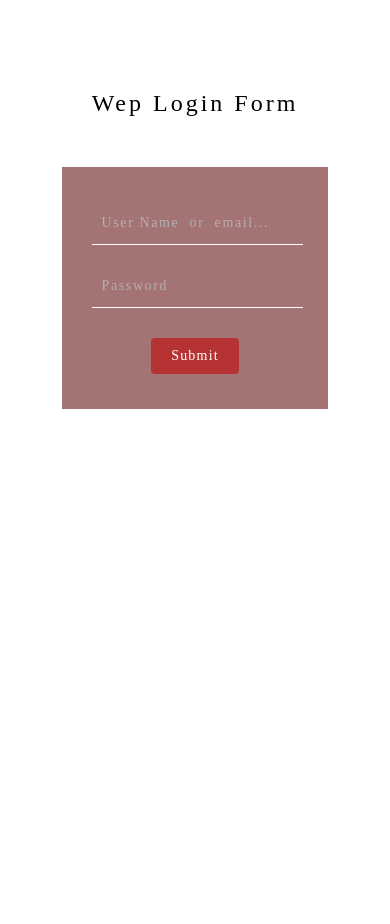
After one commit to lyaleaz/MyProject, a Django app: page /Login/ in a window 390 px wide. The commit adds this page. Run offline with Django 4.2, Linux system fonts and the light colour scheme.

Commit message:
register

```diff
--- a/gotrip/gotrip/settings.py
+++ b/gotrip/gotrip/settings.py
@@ -82,6 +82,7 @@ DATABASES = {
     'default': {
         'ENGINE': 'django.db.backends.sqlite3',
         'NAME': BASE_DIR / 'db.sqlite3',
+
     }
 }
 
@@ -126,4 +127,4 @@ STATIC_URL = 'static/'
 # https://docs.djangoproject.com/en/4.0/ref/settings/#default-auto-field
 
 DEFAULT_AUTO_FIELD = 'django.db.models.BigAutoField'
-CRISPY_TEMPLATE_PACK = 'bootstrap4'
+STATIC_ROOT = os.path.join(BASE_DIR , 'assets')
--- a/gotrip/gotrip/urls.py
+++ b/gotrip/gotrip/urls.py
@@ -16,7 +16,8 @@ Including another URLconf
 from django.contrib import admin
 from django.urls import path, include
 
+
 urlpatterns = [
     path('admin/', admin.site.urls),
-    path('', include('users.urls'))
+    path('', include('users.urls')),
 ]
--- /dev/null
+++ b/gotrip/users/templates/users/Login.html
@@ -0,0 +1,338 @@
+
+<!DOCTYPE html>
+<html>
+
+<head>
+<title>Log in page</title>
+<meta name="viewport" content="width=device-width, initial-scale=1">
+<meta http-equiv="Content-Type" content="text/html; charset=utf-8" />
+<meta name="keywords" content="Gaming Login Form Widget Tab Form,Login Forms,Sign up Forms,Registration Forms,News letter Forms,Elements"/>
+<script type="application/x-javascript"> addEventListener("load", function() { setTimeout(hideURLbar, 0); }, false); function hideURLbar(){ window.scrollTo(0,1); } </script>
+<style>
+
+html,body,div,span,applet,object,iframe,h1,h2,h3,h4,h5,h6,p,blockquote,pre,a,abbr,acronym,address,big,cite,code,del,dfn,em,img,ins,kbd,q,s,samp,small,strike,strong,sub,sup,tt,var,b,u,i,dl,dt,dd,ol,nav ul,nav li,fieldset,form,label,legend,table,caption,tbody,tfoot,thead,tr,th,td,article,aside,canvas,details,embed,figure,figcaption,footer,header,hgroup,menu,nav,output,ruby,section,summary,time,mark,audio,video{margin:0;padding:0;border:0;font-size:100%;font:inherit;vertical-align:baseline;}
+article, aside, details, figcaption, figure,footer, header, hgroup, menu, nav, section {display: block;}
+ol,ul{list-style:none;margin:0px;padding:0px;}
+blockquote,q{quotes:none;}
+blockquote:before,blockquote:after,q:before,q:after{content:'';content:none;}
+table{border-collapse:collapse;border-spacing:0;}
+/* start editing from here */
+a{text-decoration:none;}
+.txt-rt{text-align:right;}/* text align right */
+.txt-lt{text-align:left;}/* text align left */
+.txt-center{text-align:center;}/* text align center */
+.float-rt{float:right;}/* float right */
+.float-lt{float:left;}/* float left */
+.clear{clear:both;}/* clear float */
+.pos-relative{position:relative;}/* Position Relative */
+.pos-absolute{position:absolute;}/* Position Absolute */
+.vertical-base{	vertical-align:baseline;}/* vertical align baseline */
+.vertical-top{	vertical-align:top;}/* vertical align top */
+nav.vertical ul li{	display:block;}/* vertical menu */
+nav.horizontal ul li{	display: inline-block;}/* horizontal menu */
+
+/*end reset*/
+/****-----start-body----****/
+body{
+text-align: center;
+}
+
+.padding-all{
+padding:100px;
+}
+
+.header {
+text-align: center;
+padding-bottom:75px;
+}
+
+
+p ,a{
+font-family: "Asap-Regular";
+}
+.header h1 {
+font-size:50px;
+color: #000;
+font-family: "Audiowide-Regular";
+letter-spacing:3px;
+margin:0 auto;
+}
+
+
+.design-w3l{
+width:36%;
+margin:0 auto;
+}
+
+.mail-form-agile {
+    padding: 50px 40px;
+    text-align: center;
+    margin:0px;
+    background: #a47474;
+    color: #000;
+	margin:0 auto;
+}
+
+.padding {
+margin: 20px 0 30px;
+}
+.mail-form-agile input[type="text"], .mail-form-agile input[type="password"] {
+padding: 13px 10px;
+width: 92.5%;
+font-size: 16px;
+outline: none;
+background:transparent;
+border:0px;
+border-bottom: 1px solid #fff;
+border-radius: 0px;
+font-family: "Asap-Regular";
+letter-spacing:1.6px;
+color:#fff;
+}
+::-webkit-input-placeholder{
+   color:#b4b0b0 !important;
+   font-weight:400;
+}
+.mail-form-agile input[type="submit"]{
+font-size: 18px;
+padding: 10px 20px;
+letter-spacing:1.2px;
+border: none;
+text-transform: capitalize;
+outline: none;
+border-radius: 4px;
+-webkit-border-radius: 4px;
+-moz-border-radius: 4px;
+background: #b73232;
+color: #fff;
+cursor: pointer;
+margin: 0 auto;
+font-family: "Asap-Regular";
+-webkit-transition-duration: 0.9s;
+transition-duration: 0.9s;
+}
+.mail-form-agile input[type="submit"]:hover {
+ -webkit-transition-duration: 0.9s;
+ transition-duration: 0.9s;
+ background:#a47474;
+}
+
+.footer{
+text-align: center;
+padding-top:75px;
+letter-spacing:1.6px;
+line-height:22px;
+}
+.footer p {
+font-size: 16px;
+color: #fff;
+margin: 0px;
+letter-spacing:1.4px;
+}
+.footer p a {
+color:#D65B88;
+font-weight:blod;
+-webkit-transition-duration: 0.8s;
+transition-duration: 0.8s;
+}
+.footer p a:hover {
+color: #a47474;
+ -webkit-transition-duration: 0.8s;
+ transition-duration: 0.8s;
+}
+
+
+
+
+
+/*-- responsive media queries --*/
+
+
+@media screen and (max-width:1440px){
+.design-w3l {
+    width: 40%;
+}
+
+
+
+}
+
+@media screen and (max-width:1366px){
+
+
+}
+
+@media screen and (max-width:1280px){
+.design-w3l {
+    width: 46%;
+}
+.mail-form-agile {
+    padding: 40px;
+}
+}
+
+
+@media screen and (max-width:1080px){
+.padding-all{
+padding:80px 50px;
+}
+
+.header h1 {
+    font-size: 44px;
+}
+}
+
+
+@media screen and (max-width:991px){
+.design-w3l {
+    width: 54%;
+}
+
+
+}
+
+
+@media screen and (max-width:800px){
+.padding-all{
+padding:75px 30px;
+}
+.design-w3l {
+    width: 60%;
+}
+.header h1 {
+    font-size: 40px;
+}
+.header {
+    padding-bottom: 50px;
+}
+.footer {
+    padding-top: 50px;
+}
+
+
+
+}
+
+
+@media screen and (max-width:667px){
+.design-w3l {
+    width: 75%;
+}
+
+}
+
+@media screen and (max-width:640px){
+
+.header h1 {
+    font-size: 36px;
+}
+.mail-form-agile {
+    padding: 35px 30px;
+}
+.mail-form-agile input[type="text"], .mail-form-agile input[type="password"] {
+    font-size: 14px;
+}
+.mail-form-agile input[type="submit"] {
+    font-size: 16px;
+}
+.footer p {
+    font-size: 14px;
+}
+
+}
+
+
+@media screen and (max-width:568px){
+.padding-all {
+    padding: 60px 20px;
+}
+
+.header h1 {
+    font-size: 32px;
+}
+
+}
+
+@media screen and (max-width:480px){
+.header h1 {
+    font-size: 28px;
+}
+.design-w3l {
+    width: 92%;
+}
+.mail-form-agile input[type="submit"] {
+    font-size: 14px;
+}
+.footer p {
+    font-size: 13px;
+}
+
+}
+
+@media screen and (max-width:414px){
+.padding-all {
+    padding:50px 10px;
+}
+.header h1 {
+    font-size: 24px;
+}
+
+
+
+}
+
+@media screen and (max-width:384px){
+.header {
+    padding-bottom: 30px;
+}
+.header h1 {
+    font-size: 22px;
+}
+.design-w3l {
+	width: 100%;
+}
+}
+
+@media screen and (max-width:320px){
+.header h1 {
+    font-size: 18px;
+}
+
+
+}
+</style>
+</head>
+
+<body style="background: url(..	/images/image.jpg);
+	background-size: 100%;
+    background-size: cover;
+    -webkit-background-size: cover;
+    -o-background-size: cover;
+    -moz-background-size: cover;
+    -ms-background-size: cover;
+    position: relative;
+    z-index: 1;
+    align-items: center;
+    padding: 40px 40px;
+    min-height: 100vh;">
+	<div class="padding-all">
+		<div class="header">
+			<h1> Wep Login Form</h1>
+		</div>
+
+		<div class="design-w3l">
+			<div class="mail-form-agile">
+				<form action="#" method="post">
+					<input type="text" name="name" placeholder="User Name  or  email..." required=""/>
+					<input type="password"  name="password" class="padding" placeholder="Password" required=""/>
+					<input type="submit" value="submit">
+				</form>
+			</div>
+		  <div class="clear"> </div>
+		</div>
+
+		<div class="footer">
+		</div>
+	</div>
+</body>
+</html>
--- a/gotrip/users/templates/users/home.html
+++ b/gotrip/users/templates/users/home.html
@@ -1413,10 +1413,10 @@ button::-moz-focus-inner {
 		</div>
 		<div class="register-right">
 			<div class="register-in">
-				<a class="book popup-with-zoom-anim button-isi zoomIn animated" data-wow-delay=".5s" href="'users/register.html'">register here »</a>
+				<a class="book popup-with-zoom-anim button-isi zoomIn animated" data-wow-delay=".5s" href="/register/">register here »</a>
 			</div>
 			<div class="register-in middle">
-				<a class="book popup-with-zoom-anim button-isi zoomIn animated" data-wow-delay=".5s" href="#small-dialog">login here »</a>
+				<a class="book popup-with-zoom-anim button-isi zoomIn animated" data-wow-delay=".5s" href="/Login/">login here »</a>
 			</div>
 			<div class="register-in">
 				<a class="book popup-with-zoom-anim button-isi zoomIn animated" data-wow-delay=".5s" href="#small-dialog1">Subscribe here »</a>
--- a/gotrip/users/urls.py
+++ b/gotrip/users/urls.py
@@ -1,7 +1,10 @@
 from django.urls import path
 from . import views
+from django.contrib.auth.views import LoginView
 
 urlpatterns = [
     path('', views.home, name='home'),
-    path('register/', views.register, name='register')
+    path('register/', views.register, name='register'),
+    path('base/', views.base, name='base'),
+    path('Login/', views.login, name='Login')
 ]
--- a/gotrip/users/views.py
+++ b/gotrip/users/views.py
@@ -1,7 +1,27 @@
-from django.shortcuts import render
+import requests
+from django.shortcuts import render, redirect
+from django.http.response import  HttpResponse
 from django.contrib.auth.forms import UserCreationForm
 
 def home(request):
     return render(request, 'users/home.html')
 def register(request):
-    return render(request, 'users/register.html')
+    if request.method == 'post':
+        form=UserCreationForm(requests.post)
+        if form.is_valid():
+            form.save()
+            return redirect('home')
+    else:
+        form = UserCreationForm()
+    return render(request, 'users/register.html', {'form':form})
+def base(request):
+    if request.method == 'post':
+        form = UserCreationForm(requests.post)
+        if form.is_valid():
+            form.save()
+            return redirect('home')
+    else:
+        form = UserCreationForm()
+    return render(request, 'users/base.html', {'form':form})
+def login(request):
+    return render(request, 'users/Login.html')
```
Also changed, not shown: gotrip/users/templates/users/base.html (+8 -0 lines), gotrip/users/templates/users/register.html (+5 -5 lines), gotrip/db.sqlite3.
